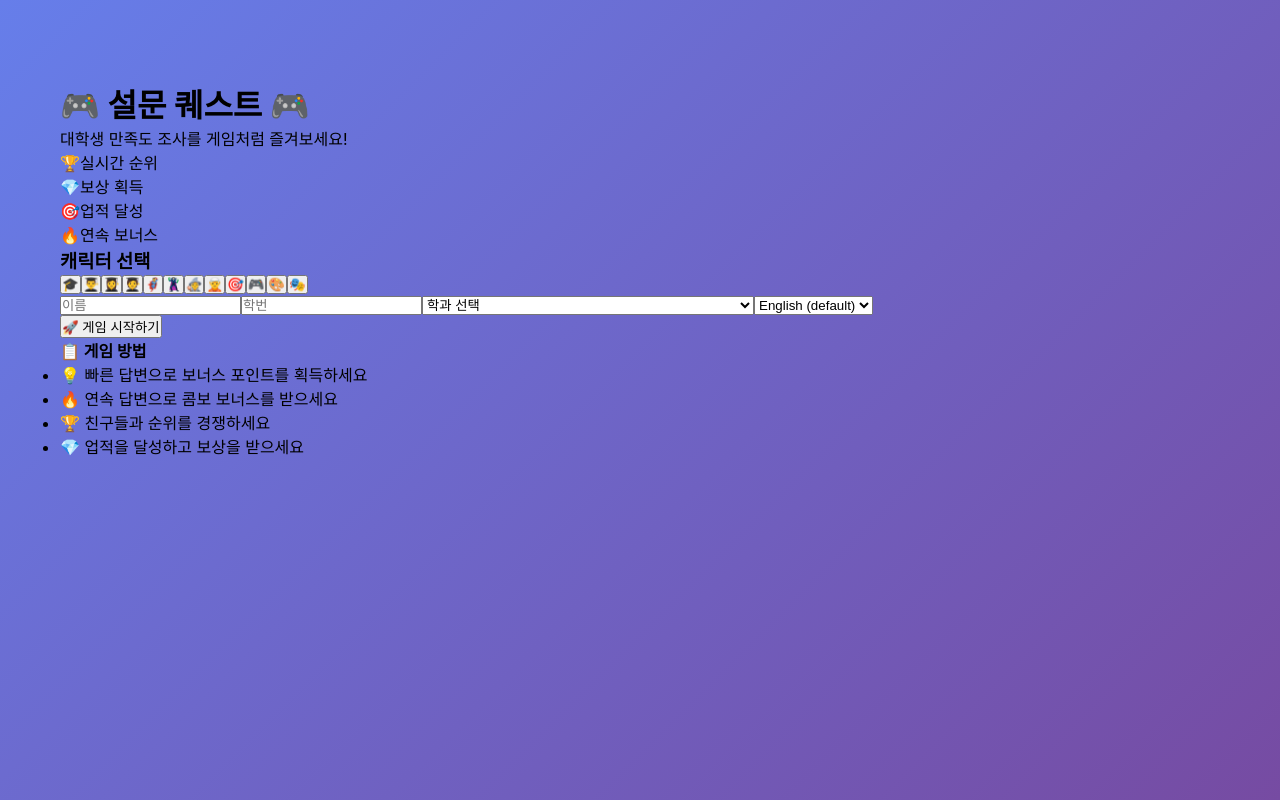
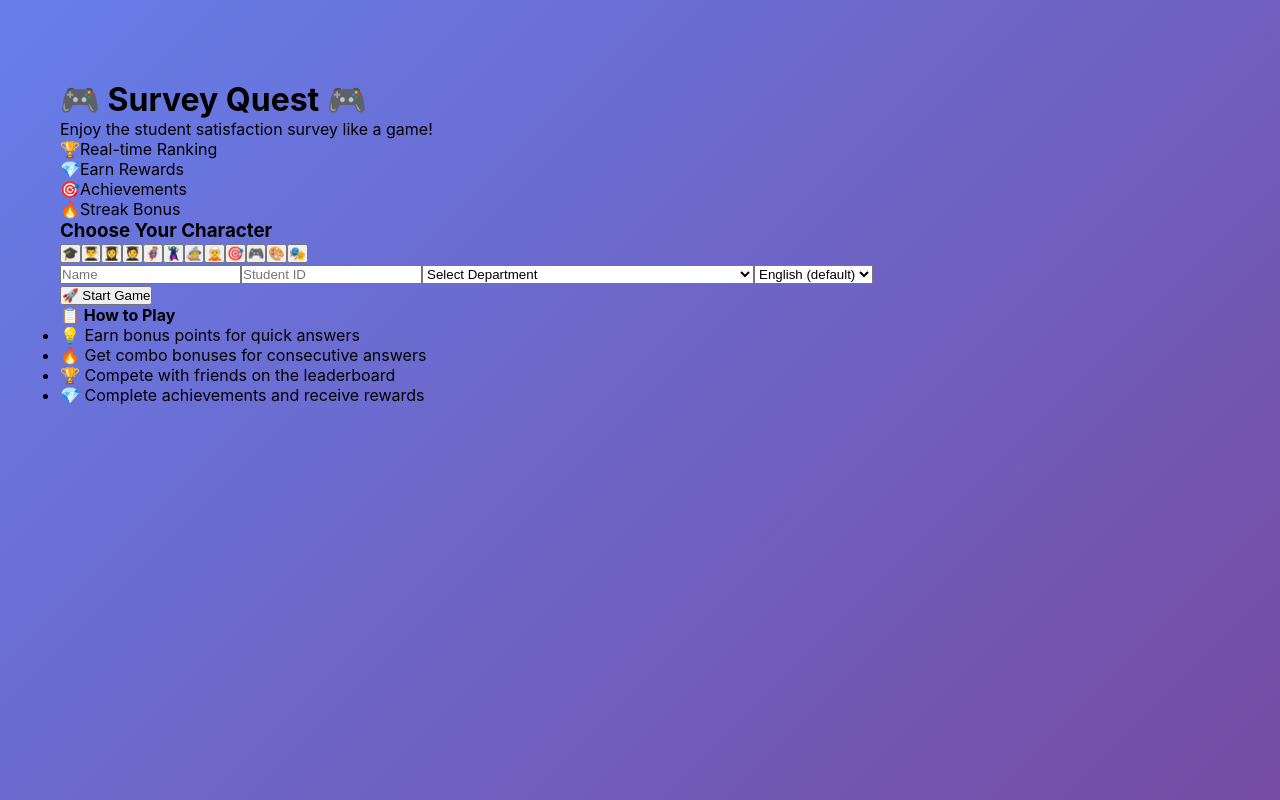
Before and after one commit to srt-gt4065b/survey-game, a React (Create React App) app: page / in a window 1280 px wide. Built offline with nearby package versions, Linux system fonts and the light colour scheme; the HTML template or start-up script is replaced by a standard one.

Commit message:
Update WelcomeScreen.js

```diff
--- a/src/components/WelcomeScreen.js
+++ b/src/components/WelcomeScreen.js
@@ -114,7 +114,7 @@ const WelcomeScreen = ({ onStart }) => {
         animate={{ opacity: 1, scale: 1 }}
         transition={{ duration: 0.5 }}
       >
-        {/* 타이틀 */}
+        {/* 타이틀 - 영문화 */}
         <div className="welcome-header">
           <motion.h1
             className="welcome-title"
@@ -122,7 +122,7 @@ const WelcomeScreen = ({ onStart }) => {
             animate={{ y: 0 }}
             transition={{ type: "spring", stiffness: 100 }}
           >
-            🎮 설문 퀘스트 🎮
+            🎮 Survey Quest 🎮
           </motion.h1>
           <motion.p
             className="welcome-subtitle"
@@ -130,11 +130,11 @@ const WelcomeScreen = ({ onStart }) => {
             animate={{ opacity: 1 }}
             transition={{ delay: 0.3 }}
           >
-            대학생 만족도 조사를 게임처럼 즐겨보세요!
+            Enjoy the student satisfaction survey like a game!
           </motion.p>
         </div>
 
-        {/* 게임 특징 */}
+        {/* 게임 특징 - 영문화 */}
         <motion.div
           className="features-grid"
           initial={{ opacity: 0 }}
@@ -143,30 +143,30 @@ const WelcomeScreen = ({ onStart }) => {
         >
           <div className="feature-card">
             <span className="feature-icon">🏆</span>
-            <span className="feature-text">실시간 순위</span>
+            <span className="feature-text">Real-time Ranking</span>
           </div>
           <div className="feature-card">
             <span className="feature-icon">💎</span>
-            <span className="feature-text">보상 획득</span>
+            <span className="feature-text">Earn Rewards</span>
           </div>
           <div className="feature-card">
             <span className="feature-icon">🎯</span>
-            <span className="feature-text">업적 달성</span>
+            <span className="feature-text">Achievements</span>
           </div>
           <div className="feature-card">
             <span className="feature-icon">🔥</span>
-            <span className="feature-text">연속 보너스</span>
+            <span className="feature-text">Streak Bonus</span>
           </div>
         </motion.div>
 
-        {/* 캐릭터 선택 */}
+        {/* 캐릭터 선택 - 영문화 */}
         <motion.div
           className="avatar-section"
           initial={{ opacity: 0 }}
           animate={{ opacity: 1 }}
           transition={{ delay: 0.7 }}
         >
-          <h3>캐릭터 선택</h3>
+          <h3>Choose Your Character</h3>
           <div className="avatar-grid">
             {avatars.map((avatar, index) => (
               <motion.button
@@ -187,7 +187,7 @@ const WelcomeScreen = ({ onStart }) => {
           </div>
         </motion.div>
 
-        {/* 정보 입력 */}
+        {/* 정보 입력 - 영문화 */}
         <motion.div
           className="form-section"
           initial={{ opacity: 0, y: 20 }}
@@ -197,7 +197,7 @@ const WelcomeScreen = ({ onStart }) => {
           <input
             type="text"
             name="name"
-            placeholder="이름"
+            placeholder="Name"
             value={formData.name}
             onChange={handleInputChange}
             className="form-input"
@@ -207,7 +207,7 @@ const WelcomeScreen = ({ onStart }) => {
           <input
             type="text"
             name="studentId"
-            placeholder="학번"
+            placeholder="Student ID"
             value={formData.studentId}
             onChange={handleInputChange}
             className="form-input"
@@ -220,7 +220,7 @@ const WelcomeScreen = ({ onStart }) => {
             onChange={handleInputChange}
             className="form-select"
           >
-            <option value="">학과 선택</option>
+            <option value="">Select Department</option>
             {departments.map((dept, index) => (
               <option key={index} value={dept}>
                 {dept}
@@ -243,7 +243,7 @@ const WelcomeScreen = ({ onStart }) => {
           </select>
         </motion.div>
 
-        {/* 시작 버튼 */}
+        {/* 시작 버튼 - 영문화 */}
         <motion.button
           className="start-button"
           onClick={handleStart}
@@ -253,22 +253,22 @@ const WelcomeScreen = ({ onStart }) => {
           animate={{ opacity: 1 }}
           transition={{ delay: 1.2 }}
         >
-          🚀 게임 시작하기
+          🚀 Start Game
         </motion.button>
 
-        {/* 설명 */}
+        {/* 설명 - 영문화 */}
         <motion.div
           className="instructions"
           initial={{ opacity: 0 }}
           animate={{ opacity: 1 }}
           transition={{ delay: 1.4 }}
         >
-          <h4>📋 게임 방법</h4>
+          <h4>📋 How to Play</h4>
           <ul>
-            <li>💡 빠른 답변으로 보너스 포인트를 획득하세요</li>
-            <li>🔥 연속 답변으로 콤보 보너스를 받으세요</li>
-            <li>🏆 친구들과 순위를 경쟁하세요</li>
-            <li>💎 업적을 달성하고 보상을 받으세요</li>
+            <li>💡 Earn bonus points for quick answers</li>
+            <li>🔥 Get combo bonuses for consecutive answers</li>
+            <li>🏆 Compete with friends on the leaderboard</li>
+            <li>💎 Complete achievements and receive rewards</li>
           </ul>
         </motion.div>
       </motion.div>
```
